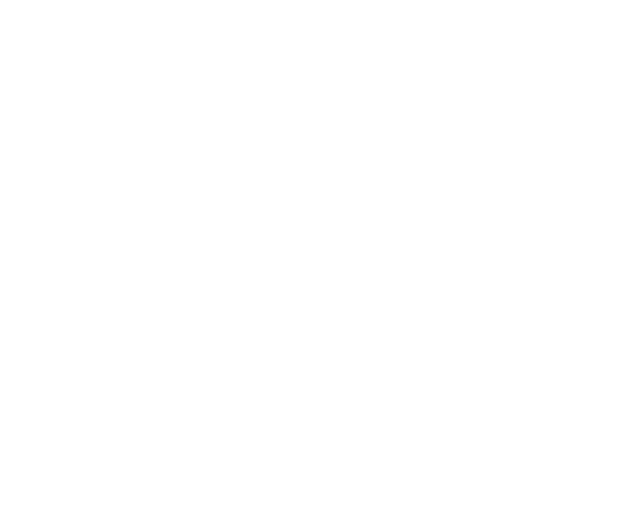
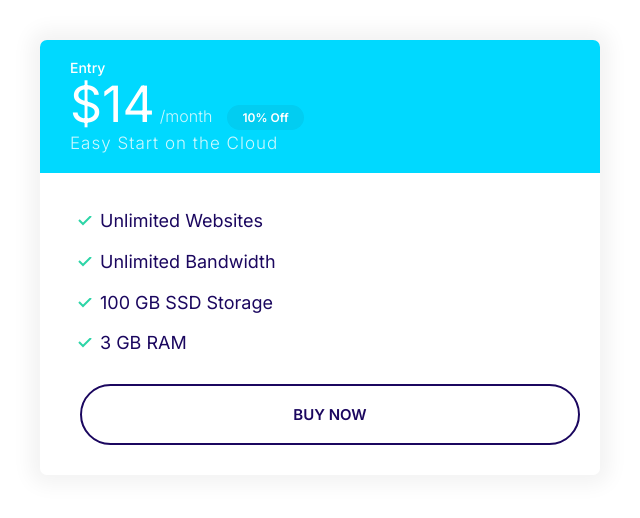
Before and after one commit to julioorodgz/Moshify---Website-Build, a plain HTML site: page Index.html in a window 1280 px wide. Shown: the whole page, without its empty margins (0-640 px from the left). Drawn offline with Linux system fonts and the light colour scheme.

Commit message:
Created plan card

```diff
--- a/CSS/styles.css
+++ b/CSS/styles.css
@@ -119,6 +119,7 @@ a {
 
 .badge--small {
   font-size: 1.6rem;
+  padding: 0.5rem 1.5rem;
 }
 
 @media screen and (min-width: 1024px) {
@@ -303,3 +304,57 @@ a {
   background: var(--color-secondary);
   color: white;
 }
+
+.card--secondary .badge--secondary {
+  background: #02cdf1;
+}
+
+/* Plans */
+
+.plan__name {
+  color: white;
+  margin: 0;
+  font-weight: 500;
+  font-size: 2.5rem;
+}
+
+.plan__price {
+  font-size: 6rem;
+}
+
+.plan__billing-cycle {
+  font-size: 2.4rem;
+  font-weight: 300;
+  opacity: 0.8;
+  margin-right: 1rem;
+}
+
+.plan__description {
+  font-size: 2rem;
+  font-weight: 300;
+  letter-spacing: 1px;
+  opacity: 0.8;
+  display: block;
+}
+
+.plan .list__item {
+  margin-bottom: 2rem;
+}
+
+@media screen and (min-width: 1024px) {
+  .plan__name {
+    font-size: 1.4rem;
+  }
+
+  .plan__price {
+    font-size: 5rem;
+  }
+
+  .plan__billing-cycle {
+    font-size: 1.6rem;
+  }
+
+  .plan__description {
+    font-size: 1.7rem;
+  }
+}
--- a/Index.html
+++ b/Index.html
@@ -13,5 +13,28 @@
     />
     <title>Document</title>
   </head>
-  <body></body>
+  <body>
+    <div style="width: 50%; padding: 4rem">
+      <div class="plan">
+        <div class="card card--secondary">
+          <header class="card__header">
+            <h3 class="plan__name">Entry</h3>
+            <span class="plan__price">$14</span>
+            <span class="plan__billing-cycle">/month</span>
+            <span class="badge badge--secondary badge--small">10% Off</span>
+            <span class="plan__description">Easy Start on the Cloud</span>
+          </header>
+          <div class="card__body">
+            <ul class="list list--tick">
+              <li class="list__item">Unlimited Websites</li>
+              <li class="list__item">Unlimited Bandwidth</li>
+              <li class="list__item">100 GB SSD Storage</li>
+              <li class="list__item">3 GB RAM</li>
+            </ul>
+            <button class="btn btn--outline btn--block">Buy Now</button>
+          </div>
+        </div>
+      </div>
+    </div>
+  </body>
 </html>
```
